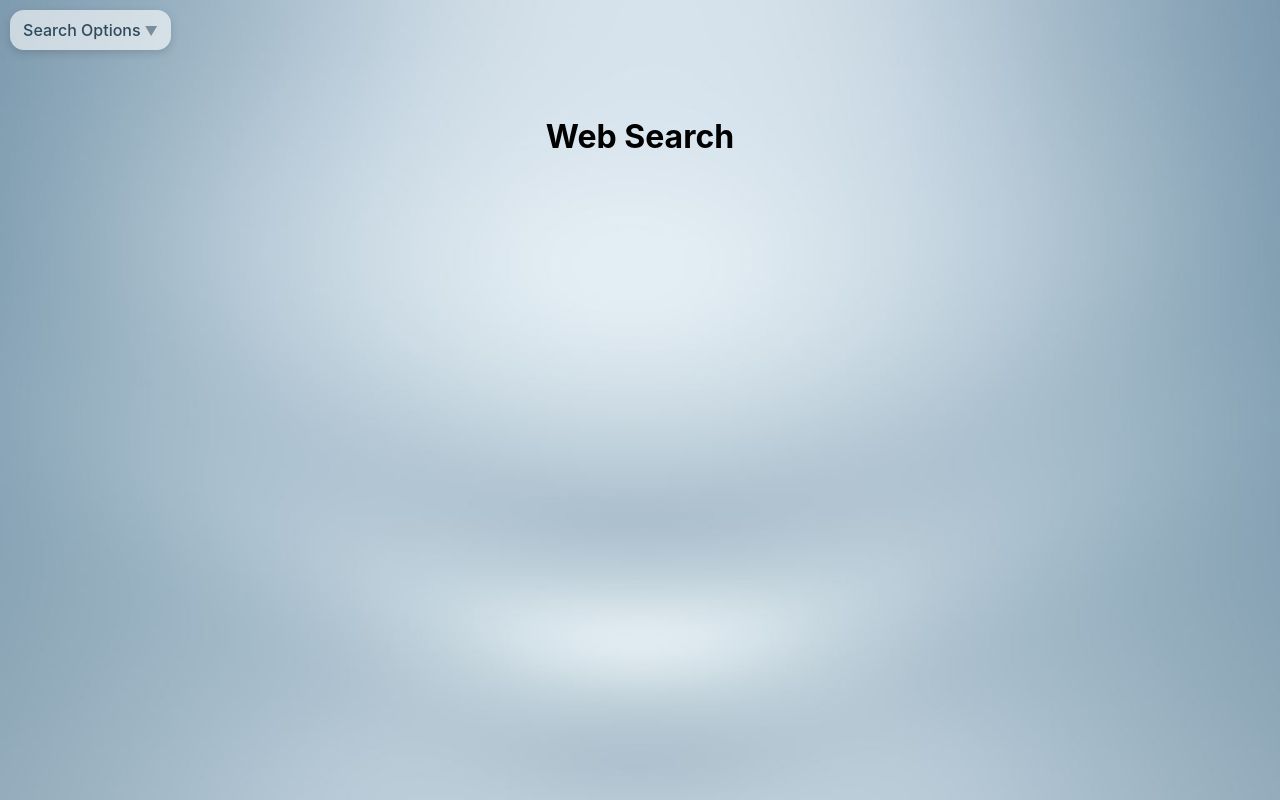
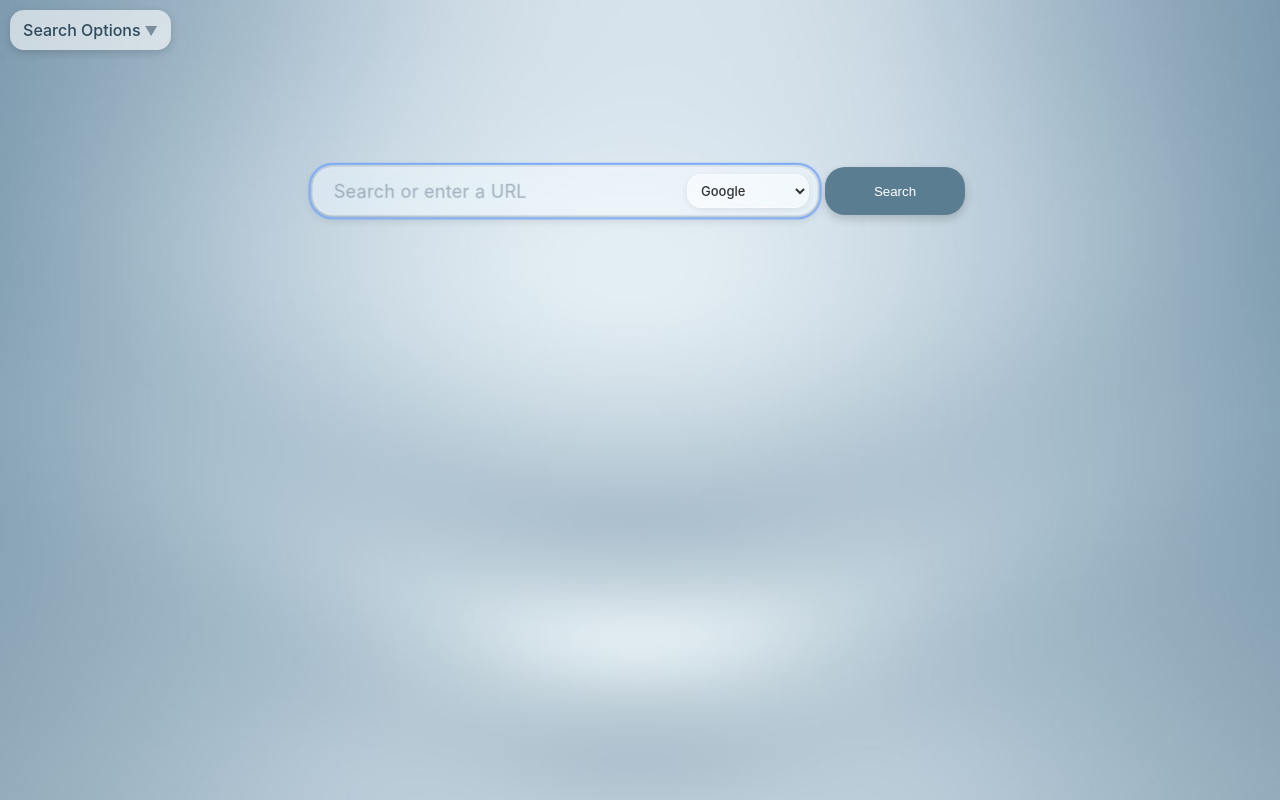
Before and after one commit to kooshamajl/WebSearchApp, a React (Vite) app: page / in a window 1280 px wide. Built offline with nearby package versions, Linux system fonts and the light colour scheme.

Commit message:
feat: migrate web search and engine selection

```diff
--- a/package.json
+++ b/package.json
@@ -16,7 +16,7 @@
   "keywords": [],
   "author": "",
   "license": "ISC",
-  "type": "commonjs",
+  "type": "module",
   "bugs": {
     "url": "https://github.com/kooshamajl/WebSearchApp/issues"
   },
--- /dev/null
+++ b/src/components/search/SearchEngineSelector.tsx
@@ -0,0 +1,35 @@
+import {
+    SEARCH_ENGINES,
+    type SearchEngine,
+} from "../../data/searchEngines";
+
+interface SearchEngineSelectorProps {
+    value: SearchEngine;
+    onChange: (engine: SearchEngine) => void;
+}
+
+export default function SearchEngineSelector({
+    value,
+    onChange,
+}: SearchEngineSelectorProps) {
+    return (
+        <div className="engine-select">
+            <select
+                className="engine-select-btn"
+                value={value}
+                aria-label="Choose search engine"
+                onChange={(event) =>
+                    onChange(event.target.value as SearchEngine)
+                }
+            >
+                {Object.entries(SEARCH_ENGINES).map(
+                    ([key, engine]) => (
+                        <option key={key} value={key}>
+                            {engine.name}
+                        </option>
+                    )
+                )}
+            </select>
+        </div>
+    );
+}
--- /dev/null
+++ b/src/data/searchEngines.ts
@@ -0,0 +1,32 @@
+export const SEARCH_ENGINES = {
+    google: {
+        name: "Google",
+        searchUrl: "https://www.google.com/search?q=",
+    },
+    bing: {
+        name: "Bing",
+        searchUrl: "https://www.bing.com/search?q=",
+    },
+    duckduckgo: {
+        name: "DuckDuckGo",
+        searchUrl: "https://duckduckgo.com/?q=",
+    },
+};
+
+export type SearchEngine = keyof typeof SEARCH_ENGINES;
+
+export const DEFAULT_ENGINE: SearchEngine = "google";
+export const ENGINE_STORAGE_KEY = "selectedSearchEngine";
+
+export function getSelectedEngine(): SearchEngine {
+    const stored = localStorage.getItem(ENGINE_STORAGE_KEY);
+
+    if (
+        stored &&
+        Object.hasOwn(SEARCH_ENGINES, stored)
+    ) {
+        return stored as SearchEngine;
+    }
+
+    return DEFAULT_ENGINE;
+}
--- a/src/pages/WebSearch.tsx
+++ b/src/pages/WebSearch.tsx
@@ -1,7 +1,117 @@
+import { useEffect, useRef, useState } from "react";
+import type { FormEvent } from "react";
+
+import SearchEngineSelector from
+    "../components/search/SearchEngineSelector";
+
+import {
+    ENGINE_STORAGE_KEY,
+    getSelectedEngine,
+    type SearchEngine,
+} from "../data/searchEngines";
+
+import { buildSearchUrl } from "../utils/search";
+
+import "../../css/history-search.css";
+import "../../css/search-engine.css";
+import "../styles/web-search.css";
+
 export default function WebSearch() {
+    const [query, setQuery] = useState("");
+
+    const [engine, setEngine] = useState<SearchEngine>(
+        getSelectedEngine
+    );
+
+    const inputRef = useRef<HTMLInputElement>(null);
+
+    useEffect(() => {
+        inputRef.current?.focus();
+
+        function handleKeyDown(event: KeyboardEvent) {
+            const target = event.target;
+
+            if (
+                event.key === "/" &&
+                !event.ctrlKey &&
+                !event.altKey &&
+                !event.metaKey &&
+                !(target instanceof HTMLInputElement) &&
+                !(target instanceof HTMLTextAreaElement) &&
+                !(target instanceof HTMLSelectElement) &&
+                !(target instanceof HTMLElement &&
+                    target.isContentEditable)
+            ) {
+                event.preventDefault();
+                inputRef.current?.focus();
+            }
+        }
+
+        document.addEventListener("keydown", handleKeyDown);
+
+        return () => {
+            document.removeEventListener("keydown", handleKeyDown);
+        };
+    }, []);
+
+    function handleEngineChange(selectedEngine: SearchEngine) {
+        setEngine(selectedEngine);
+
+        localStorage.setItem(
+            ENGINE_STORAGE_KEY,
+            selectedEngine
+        );
+    }
+
+    function handleSubmit(event: FormEvent<HTMLFormElement>) {
+        event.preventDefault();
+
+        const input = query.trim();
+
+        if (!input) {
+            inputRef.current?.focus();
+            return;
+        }
+
+        window.location.assign(
+            buildSearchUrl(input, engine)
+        );
+    }
+
     return (
         <div className="container">
-            <h1>Web Search</h1>
+            <form onSubmit={handleSubmit}>
+                <div className="search-wrapper">
+                    <div className="search-input-wrap">
+                        <input
+                            ref={inputRef}
+                            id="searchInput"
+                            className="search-bar"
+                            type="text"
+                            placeholder="Search or enter a URL"
+                            aria-label="Search or enter a URL"
+                            autoComplete="off"
+                            value={query}
+                            onChange={(event) =>
+                                setQuery(event.target.value)
+                            }
+                        />
+
+                        <SearchEngineSelector
+                            value={engine}
+                            onChange={handleEngineChange}
+                        />
+                    </div>
+
+                    <button
+                        type="submit"
+                        className="search-but"
+                        id="search-button"
+                    >
+                        Search
+                    </button>
+                </div>
+            </form>
         </div>
     );
 }
--- /dev/null
+++ b/src/styles/web-search.css
@@ -0,0 +1,9 @@
+.engine-select select {
+    max-width: 125px;
+}
+
+@media (max-width: 600px) {
+    .search-input-wrap .search-bar {
+        padding-right: 132px;
+    }
+}
--- /dev/null
+++ b/src/utils/search.ts
@@ -0,0 +1,34 @@
+import {
+    SEARCH_ENGINES,
+    type SearchEngine,
+} from "../data/searchEngines";
+
+export function isLikelyUrl(value: string): boolean {
+    if (/\s/.test(value)) {
+        return false;
+    }
+
+    if (/^https?:\/\//i.test(value)) {
+        return true;
+    }
+
+    return /^([\w-]+\.)+[a-z]{2,}(\/[^\s]*)?$/i.test(value);
+}
+
+export function buildSearchUrl(
+    query: string,
+    engine: SearchEngine
+): string {
+    const input = query.trim();
+
+    if (isLikelyUrl(input)) {
+        return /^https?:\/\//i.test(input)
+            ? input
+            : `https://${input}`;
+    }
+
+    return (
+        SEARCH_ENGINES[engine].searchUrl +
+        encodeURIComponent(input)
+    );
+}
```
